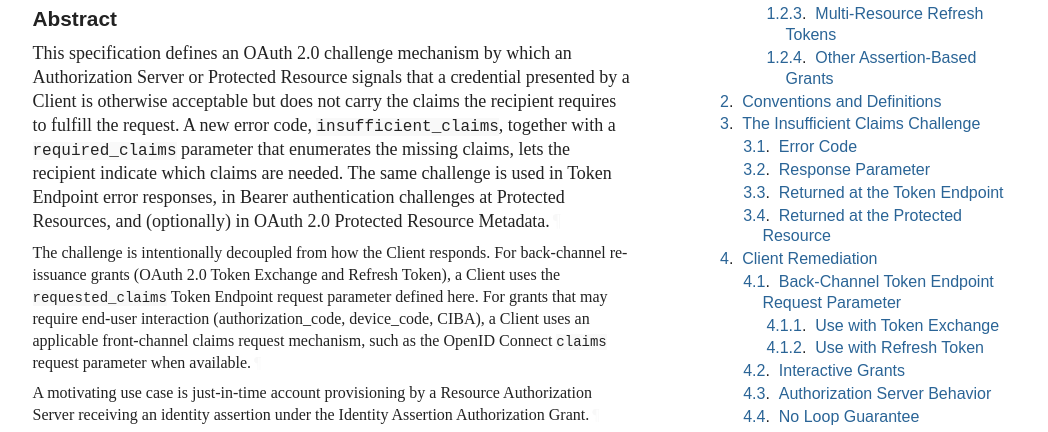
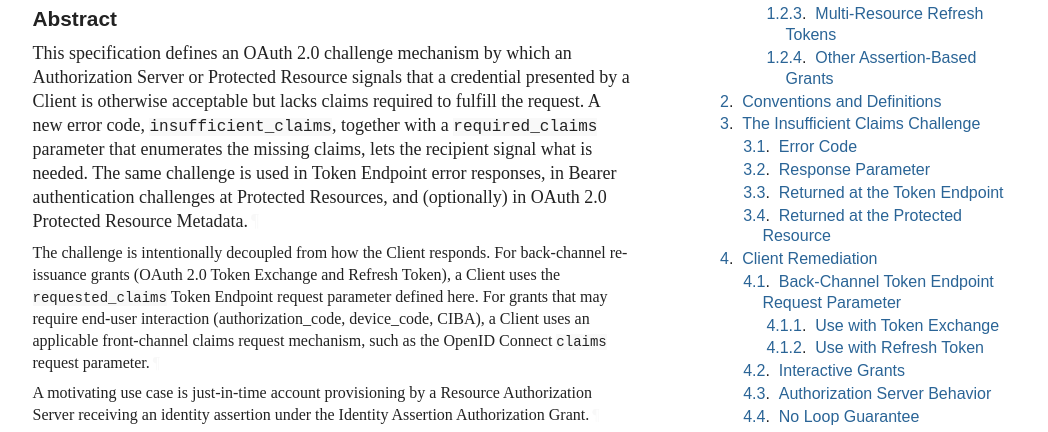
Before and after one commit to mcguinness/draft-mcguinness-oauth-insufficient-claims-challenge, a plain HTML site: page draft-mcguinness-oauth-insufficient-claims-challenge.html in a window 1280 px wide. Shown: the part 306-738 px from the top of the page, without its empty margins (92-1140 px from the left). Drawn offline with Linux system fonts and the light colour scheme; a web font is replaced by a local one.

Commit message:
Script updating gh-pages from eba45cd. [ci skip]

```diff
--- a/draft-mcguinness-oauth-insufficient-claims-challenge.html
+++ b/draft-mcguinness-oauth-insufficient-claims-challenge.html
@@ -9,22 +9,21 @@
 <meta content="
        This specification defines an OAuth 2.0 challenge mechanism by which
 an Authorization Server or Protected Resource signals that a
-credential presented by a Client is otherwise acceptable but does not
-carry the claims the recipient requires to fulfill the request. A new
-error code,  insufficient_claims , together with a  required_claims
-parameter that enumerates the missing claims, lets the recipient
-indicate which claims are needed. The same challenge is used in
-Token Endpoint error responses, in Bearer authentication challenges
-at Protected Resources, and (optionally) in OAuth 2.0 Protected
-Resource Metadata.
+credential presented by a Client is otherwise acceptable but lacks
+claims required to fulfill the request. A new error code,
+ insufficient_claims , together with a  required_claims  parameter
+that enumerates the missing claims, lets the recipient signal what
+is needed. The same challenge is used in Token Endpoint error
+responses, in Bearer authentication challenges at Protected
+Resources, and (optionally) in OAuth 2.0 Protected Resource
+Metadata.
        The challenge is intentionally decoupled from how the Client
 responds. For back-channel re-issuance grants (OAuth 2.0 Token
 Exchange and Refresh Token), a Client uses the  requested_claims
 Token Endpoint request parameter defined here. For grants that may
 require end-user interaction (authorization_code, device_code,
 CIBA), a Client uses an applicable front-channel claims request
-mechanism, such as the OpenID Connect  claims  request parameter
-when available.
+mechanism, such as the OpenID Connect  claims  request parameter.
        A motivating use case is just-in-time account provisioning by a
 Resource Authorization Server receiving an identity assertion under
 the Identity Assertion Authorization Grant.
@@ -1104,22 +1103,21 @@ svg {
       <h2 id="abstract"><a href="#abstract" class="selfRef">Abstract</a></h2>
 <p id="section-abstract-1">This specification defines an OAuth 2.0 challenge mechanism by which
 an Authorization Server or Protected Resource signals that a
-credential presented by a Client is otherwise acceptable but does not
-carry the claims the recipient requires to fulfill the request. A new
-error code, <code>insufficient_claims</code>, together with a <code>required_claims</code>
-parameter that enumerates the missing claims, lets the recipient
-indicate which claims are needed. The same challenge is used in
-Token Endpoint error responses, in Bearer authentication challenges
-at Protected Resources, and (optionally) in OAuth 2.0 Protected
-Resource Metadata.<a href="#section-abstract-1" class="pilcrow">¶</a></p>
+credential presented by a Client is otherwise acceptable but lacks
+claims required to fulfill the request. A new error code,
+<code>insufficient_claims</code>, together with a <code>required_claims</code> parameter
+that enumerates the missing claims, lets the recipient signal what
+is needed. The same challenge is used in Token Endpoint error
+responses, in Bearer authentication challenges at Protected
+Resources, and (optionally) in OAuth 2.0 Protected Resource
+Metadata.<a href="#section-abstract-1" class="pilcrow">¶</a></p>
 <p id="section-abstract-2">The challenge is intentionally decoupled from how the Client
 responds. For back-channel re-issuance grants (OAuth 2.0 Token
 Exchange and Refresh Token), a Client uses the <code>requested_claims</code>
 Token Endpoint request parameter defined here. For grants that may
 require end-user interaction (authorization_code, device_code,
 CIBA), a Client uses an applicable front-channel claims request
-mechanism, such as the OpenID Connect <code>claims</code> request parameter
-when available.<a href="#section-abstract-2" class="pilcrow">¶</a></p>
+mechanism, such as the OpenID Connect <code>claims</code> request parameter.<a href="#section-abstract-2" class="pilcrow">¶</a></p>
 <p id="section-abstract-3">A motivating use case is just-in-time account provisioning by a
 Resource Authorization Server receiving an identity assertion under
 the Identity Assertion Authorization Grant.<a href="#section-abstract-3" class="pilcrow">¶</a></p>
```
Also changed, not shown: draft-mcguinness-oauth-insufficient-claims-challenge.txt.
